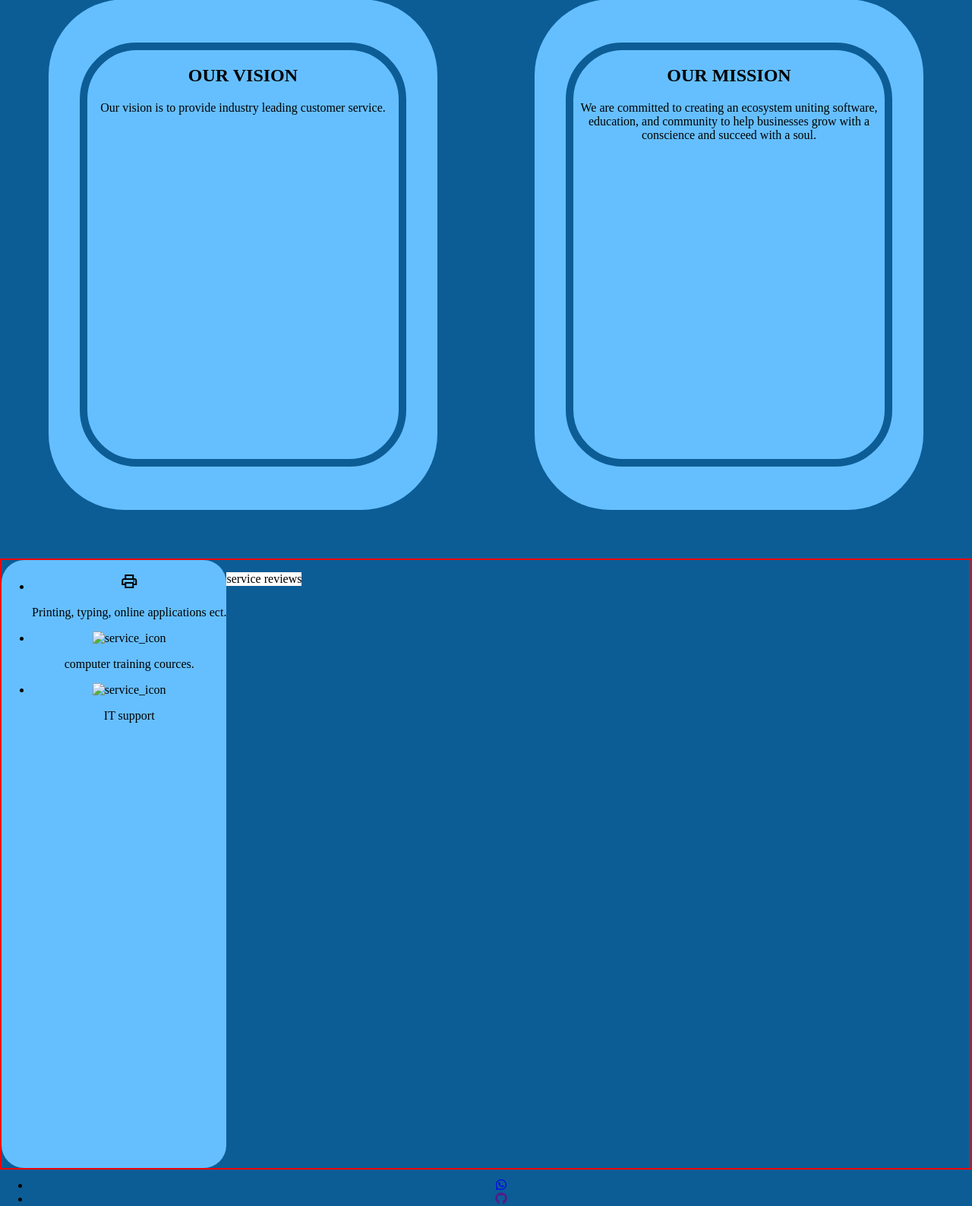
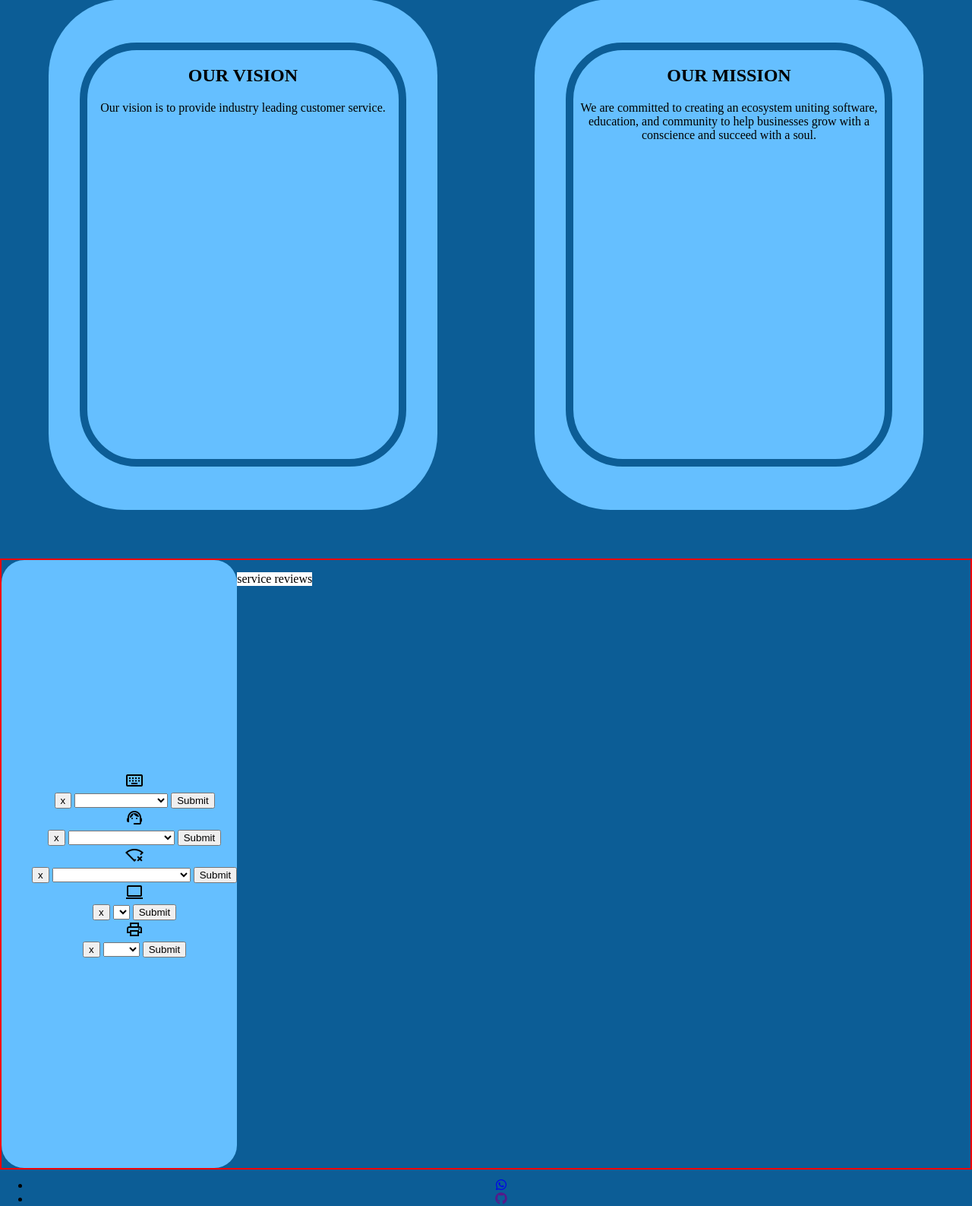
Before and after one commit to Compu-Tronix/Denvie_Cyber_Cafe, a Flask app: page / in a window 1280 px wide. Shown: the part 865-2452 px from the top of the page at 76% size. Run offline with Flask 3, Linux system fonts and the light colour scheme; lists and menus that the app fills with data are empty; some libraries are stand-ins or nearby versions.

Commit message:
servies pop up forms

```diff
--- a/static/style.css
+++ b/static/style.css
@@ -104,7 +104,12 @@ form ul li {
 }
 .cafe_services {
     background: var(--theme-color-light);
-    border-radius: 30px
+    border-radius: 30px;
+    display:flex
+}
+.cafe_services ul {
+    margin: auto;
+    list-style: none;
 }
 .service_reviews {
     background: white
--- a/templates/index.html
+++ b/templates/index.html
@@ -103,6 +103,105 @@
             <div class="cafe_services">
 
                 <ul>
+                    <!-- tying -->
+                    <li>
+                        <div class="service_icon">
+                            <span class="material-symbols-outlined">
+                                keyboard_alt
+                            </span>
+                        </div>
+
+                        <div class="service_text">
+                            <form action="/submit_typing_service/" method="POST" class="service_form">
+                                <button id="close_typing_form">
+                                    x
+                                </button>
+                                <select type="text">
+                                    <option value="nort"></option>
+                                    <option value="assignment">assignment</option>
+                                    <option value="constitution">constitution</option>
+                                    <option value="resume">resume</option>
+                                    <option value="quotation/invoice">quotation/invoice</option>
+                                </select>
+                                <input type="submit">
+                            </form>
+                        </div>
+                    </li>
+
+                    <!-- it support -->
+                    <li>
+                        <div class="service_icon">
+                            <span class="material-symbols-outlined">
+                                support_agent
+                            </span>
+                        </div>
+
+                        <div class="service_text">
+                            <form action="/submit_it_support/" method="POST" class="service_form">
+                                <button id="close_typing_form">
+                                    x
+                                </button>
+                                <select type="text">
+                                    <option value="nort"></option>
+                                    <option value="threat_protection">threat protection</option>
+                                    <option value="drivers">drivers</option>
+                                    <option value="os_installation">os installation</option>
+                                    <option value="office_installation">ms office</option>
+                                    <option value="pwd_rest">pwd reset</option>
+                                    <option value="performance_review">performance review</option>
+                                </select>
+                                <input type="submit">
+                            </form>
+                        </div>
+                    </li>
+
+                    <!-- online services -->
+                    <li>
+                        <div class="service_icon">
+                            <span class="material-symbols-outlined">
+                                signal_wifi_bad
+                            </span>
+                        </div>
+
+                        <div class="service_text">
+                            <form action="/submit_online_service/" method="POST" class="service_form">
+                                <button id="close_typing_form">
+                                    x
+                                </button>
+                                <select type="text">
+                                    <option value="nort"></option>
+                                    <option value="psira_application">psira application & renewal</option>
+                                    <option value="sassa_application">sassa application</option>
+                                    <option value="school_application">school aplication</option>
+                                    <option value="university_application">university application</option>
+                                    <option value="sars_efiling">sars efiling</option>
+                                </select>
+                                <input type="submit">
+                            </form>
+                        </div>
+                    </li>
+
+                    <!-- computer booking -->
+                    <li>
+                        <div class="service_icon">
+                            <span class="material-symbols-outlined">
+                                computer
+                            </span>
+                        </div>
+
+                        <div class="service_text">
+                            <form action="/submit_computer_booking/" method="POST" class="service_form">
+                                <button id="close_typing_form">
+                                    x
+                                </button>
+                                <select type="text">
+                                </select>
+                                <input type="submit">
+                            </form>
+                        </div>
+                    </li>
+
+                    <!-- scanning printing & photo copies -->
                     <li>
                         <div class="service_icon">
                             <span class="material-symbols-outlined">
@@ -111,33 +210,19 @@
                         </div>
 
                         <div class="service_text">
-                            <p>
-                                Printing, typing, online applications ect.
-                            </p>
+                            <form action="/submit_printer_service/" method="POST" class="service_form">
+                                <button id="close_typing_form">
+                                    x
+                                </button>
+                                <select type="text">
+                                    <option value="nort"></option>
+                                    <option value="print">print</option>
+                                    </select>
+                                <input type="submit">
+                            </form>
                         </div>
                     </li>
-                    <li>
-                        <div class="service_icon">
-                            <img src="" alt="service_icon">
-                        </div>
 
-                        <div class="service_text">
-                            <p>
-                                computer training cources.
-                            </p>
-                        </div>
-                    </li>
-                    <li>
-                        <div class="service_icon">
-                            <img src="" alt="service_icon">
-                        </div>
-
-                        <div class="service_text">
-                            <p>
-                                IT support
-                            </p>
-                        </div>
-                    </li>
                 </ul>
 
             </div>
```
